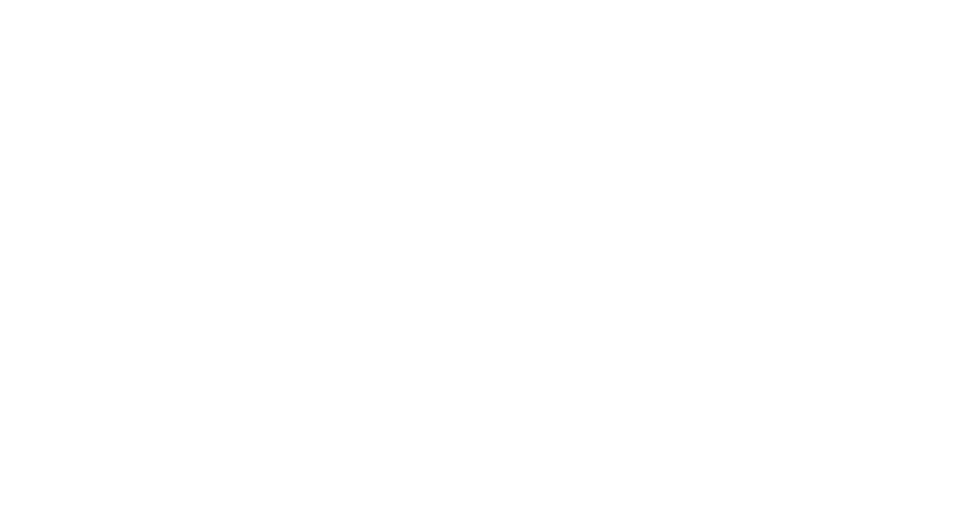
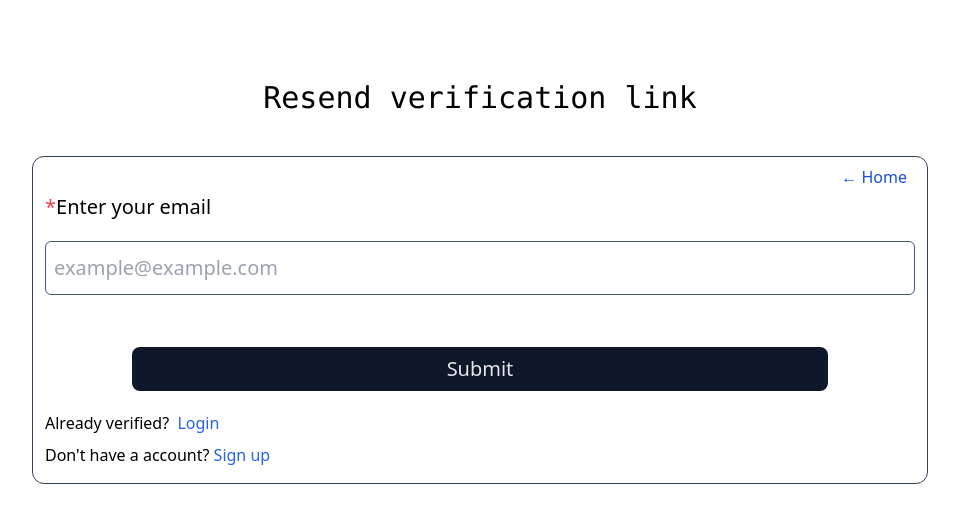
Before and after one commit to subhranil-itobuz/notes-app, a React (Vite) app in the folder frontend/: page /reverify in a window 1280 px wide. Before the commit this address had no page. Shown: the top 522 px of the page, without its empty margins (160-1119 px from the left). Built offline with nearby package versions, Linux system fonts and the light colour scheme.

Commit message:
feat:verification mail resend page

```diff
--- a/frontend/src/App.jsx
+++ b/frontend/src/App.jsx
@@ -6,6 +6,7 @@
 import VerifyEmail from './pages/VerifyEmail.jsx';
 import { AuthProvider } from './contexts/AuthContext.jsx';
 import { UserProvider } from "./contexts/UserContext.jsx";
+import ReverifyPage from "./pages/ReverifyPage.jsx";
 
 
 function App() {
@@ -17,6 +18,7 @@
           <Route path='/signup' element={<SignupPage />} />
           <Route path='/verify/:token' element={<VerifyEmail />} />
           <Route path='/login' element={<LoginPage />} />
+          <Route path='/reverify' element={<ReverifyPage />} />
         </Routes>
       </UserProvider>
     </AuthProvider>
--- a/frontend/src/pages/LoginPage.jsx
+++ b/frontend/src/pages/LoginPage.jsx
@@ -44,13 +44,13 @@
         onSubmit={handleSubmit(handleLogin)}>
         <BackToHome />
         <div>
-          <label htmlFor="email" className='w-full text-xl'>Enter your mail:</label>
+          <label htmlFor="email" className='w-full text-xl'><span className='text-red-500'>*</span>Enter your mail:</label>
           <input type="email" name='email' placeholder='example@example.com' className='border border-slate-600 rounded-md w-full mt-2 p-2 text-xl focus:outline-none'
             {...register('email', { required: true })} />
           <p className='text-red-600 font-semibold h-6'>{errors.email?.message}</p>
         </div>
         <div>
-          <label htmlFor="password" className='w-full text-xl'>Enter password:</label>
+          <label htmlFor="password" className='w-full text-xl'><span className='text-red-500'>*</span>Enter password:</label>
           <input type="password" name='password' placeholder='Enter password' className='border border-slate-600 rounded-md w-full mt-2 p-2 text-xl focus:outline-none' {...register('password', { required: true, minLength: 5 })} />
           <p className='text-red-600 font-semibold h-10 sm:h-9'>{errors.password?.message}</p>
         </div>
@@ -61,7 +61,7 @@
         </div>
         <div>
           Didn&apos;t verify your email?&nbsp;
-          <Link to='/' className='text-blue-600 hover:text-blue-400'>Verify here</Link>
+          <Link to='/reverify' className='text-blue-600 hover:text-blue-400'>Verify here</Link>
         </div>
       </form>
     </>
--- /dev/null
+++ b/frontend/src/pages/ReverifyPage.jsx
@@ -0,0 +1,60 @@
+import { Link, useNavigate } from "react-router-dom"
+import BackToHome from "../components/BackToHome"
+import { useForm } from "react-hook-form";
+import { yupResolver } from "@hookform/resolvers/yup";
+import { reVerifySchema } from "../validations/userSchemaValidate";
+import axios from "axios";
+import { USER_API_ENDPOINT } from "../utils/endPoints";
+import { toast } from "react-toastify";
+
+const ReverifyPage = () => {
+    const navigate = useNavigate()
+    const { register, handleSubmit, formState: { errors }, } = useForm({ resolver: yupResolver(reVerifySchema) });
+
+    const handleReverify = async (data, e) => {
+        try {
+            console.log('inside reverify')
+            console.log(data)
+
+            const res = await axios.post(`${USER_API_ENDPOINT}/resendEmail`, data)
+
+            if (res.data.success) {
+                console.log(res)
+                toast.success(res.data.message)
+                e.target.reset()
+                navigate('/login')
+            }
+        } catch (error) {
+            console.error(error)
+            toast.error(error.response.data.message)
+        }
+    }
+    return (
+        <>
+            <h1 className="mt-20 text-3xl font-mono text-center px-2">Resend verification link</h1>
+            <form action="/" className="relative border border-slate-700 flex flex-col gap-5 mx-5 md:mx-auto mt-10 px-3 py-4 rounded-xl md:w-[70%] 2xl:max-w-[50%]" onSubmit={handleSubmit(handleReverify)}>
+                <BackToHome />
+                <label htmlFor="email" className="w-full text-xl"><span className='text-red-500'>*</span>Enter your email</label>
+                <div>
+                    <input type="email" name="email" placeholder="example@example.com" className="px-2 py-3 border border-slate-600 rounded-md w-full p-2 text-xl focus:outline-none" {...register('email', { required: true })} />
+                    <p className='text-red-600 font-semibold h-6 mt-2 ps-1'>{errors.email?.message}</p>
+                </div>
+                <button className='bg-slate-900 hover:bg-slate-700 w-[80%] 2xl:w-[60%] py-2 text-gray-200 outline-0 rounded-lg mx-auto text-xl'>
+                    Submit
+                </button>
+                <div>
+                    <div className="mb-2">
+                        Already verified? &nbsp;
+                        <Link to='/login' className='text-blue-600 hover:text-blue-400'>Login</Link>
+                    </div>
+                    <div>
+                        Don&apos;t have a account?&nbsp;
+                        <Link to='/signup' className='text-blue-600 hover:text-blue-400'>Sign up</Link>
+                    </div>
+                </div>
+            </form>
+        </>
+    )
+}
+
+export default ReverifyPage
--- a/frontend/src/validations/userSchemaValidate.js
+++ b/frontend/src/validations/userSchemaValidate.js
@@ -25,3 +25,9 @@
     .required('password is required')
     .min(5)
 }).required()
+
+export const reVerifySchema = yup.object({
+  email: yup.string()
+    .required('email is required')
+    .email('Invalid email format'),
+})
```
